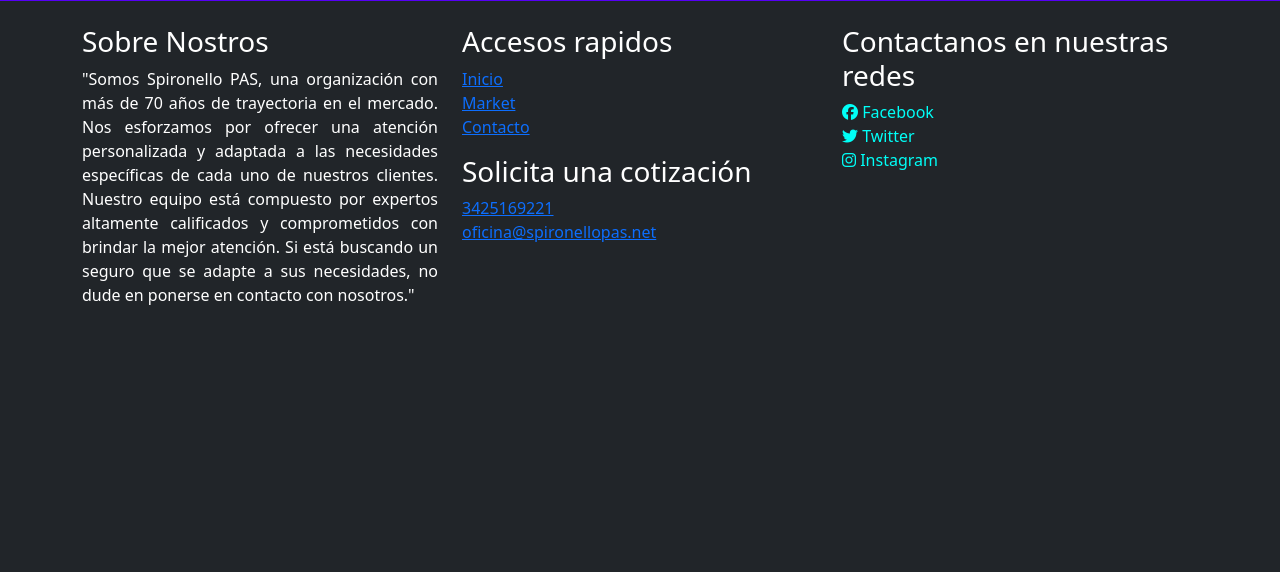
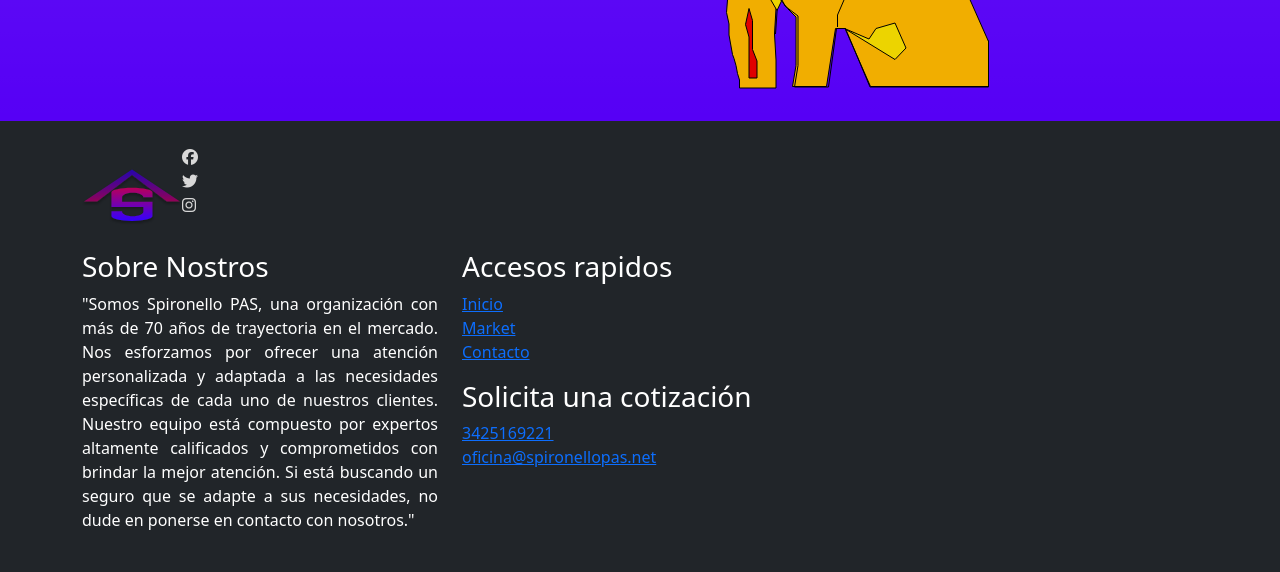
Before and after one commit to aphxtwin/spironellopas.net, a Django app: page / in a window 1280 px wide. Shown: the part 532-1104 px from the top of the page. Before the commit the page ends 837 px from the top, so only its background shows below. Run offline with Django 4.2, Linux system fonts and the light colour scheme; data comes from the database, SQL or seed files in the repository; some libraries are stand-ins or nearby versions.

Commit message:
last commit

```diff
--- a/spironellohome/forms.py
+++ b/spironellohome/forms.py
@@ -3,3 +3,8 @@ from .models import MarketPlaceProducts
 
 class ProductSelectionForm(forms.Form):
     product = forms.ModelMultipleChoiceField(queryset=MarketPlaceProducts.objects.all())
+
+class NameSurnameEmail(forms.Form):
+    name = forms.CharField(max_length=100)
+    surname = forms.CharField(max_length=150)
+    email = forms.EmailField(max_length=200)
--- a/spironellohome/models.py
+++ b/spironellohome/models.py
@@ -3,6 +3,16 @@ from ckeditor.fields import RichTextField
 from django.template.defaultfilters import slugify
 
 # Create your models here.
+
+
+class Product(models.Model):
+    product = models.CharField(max_length=200)
+
+class User(models.Model):
+    name = models.CharField(max_length=100)
+    surname = models.CharField(max_length=150)
+    email = models.EmailField(max_length=200)
+    products = models.ManyToManyField(Product)
 
 class MarketPlaceProducts(models.Model):
     title = models.CharField(max_length=100)
@@ -17,8 +27,5 @@ class MarketPlaceProducts(models.Model):
         self.slug = slugify(self.title)
         super().save(*args, **kwargs)
 
-
-
-
 class Footer(models.Model):
     about_text = models.CharField(max_length=10000)
--- a/spironellohome/static/spironellohome/homestyles.css
+++ b/spironellohome/static/spironellohome/homestyles.css
@@ -47,5 +47,5 @@
 .link-t{
     text-decoration: none;
     list-style: none;
-    color: rgb(0, 255, 247);
+    color: rgb(216, 216, 216);
 }
--- a/spironellohome/templates/spironellohome/base.html
+++ b/spironellohome/templates/spironellohome/base.html
@@ -10,7 +10,7 @@
     <title>Spironello PAS</title>
   {% endif %}
 
-  <link rel="icon" href="{% static 'spironellohome/images/spironellopasdef.png'%}">
+  <link rel="icon" href="{% static 'spironellohome/images/spironellopasdef.svg' %}">
   <!-- CSS -->
   <link rel="stylesheet" href="{% static 'spironellohome/homestyles.css' %}">
   <link href="https://cdn.jsdelivr.net/npm/bootstrap@5.3.0-alpha1/dist/css/bootstrap.min.css" rel="stylesheet" integrity="sha384-GLhlTQ8iRABdZLl6O3oVMWSktQOp6b7In1Zl3/Jr59b6EGGoI1aFkw7cmDA6j6gD" crossorigin="anonymous">  <link rel="preconnect" href="https://fonts.googleapis.com"><link rel="preconnect" href="https://fonts.gstatic.com" crossorigin><link href="https://fonts.googleapis.com/css2?family=Noto+Serif&display=swap" rel="stylesheet">
@@ -19,7 +19,7 @@
   <!-- Navbar -->
   <nav class="navbar navbar-expand-sm navbar-light bg-light">
     <a class="navbar-brand" href="{% url 'index' %}" id="spironellobrandname">
-      <img src="{% static 'spironellohome/images/spironellopasdef.png' %}" alt="Logo" class="img-fluid rounded-circle" style="height: 50px; margin-left: 10px;">
+      <img src="{% static 'spironellohome/images/spironellopasdef.svg' %}" alt="Logo" class="img-fluid rounded-circle" style="height: 50px; margin-left: 10px;">
       SpironelloPAS
     </a>
     <button class="navbar-toggler" type="button" data-bs-toggle="collapse" data-bs-target="#navbarNav" aria-controls="navbarNav" aria-expanded="false" aria-label="Toggle navigation">
@@ -43,10 +43,25 @@
   <script src="https://kit.fontawesome.com/09110e4e9e.js" crossorigin="anonymous"></script>
   <script src="https://cdn.jsdelivr.net/npm/bootstrap@5.3.0-alpha1/dist/js/bootstrap.bundle.min.js" integrity="sha384-w76AqPfDkMBDXo30jS1Sgez6pr3x5MlQ1ZAGC+nuZB+EYdgRZgiwxhTBTkF7CXvN" crossorigin="anonymous"></script>
   <!-- Footer -->
+  {% for foot_element in footer %}
   <footer class="bg-dark text-white py-4">
     <div class="container">
-      <div class="row">
-        {% for foot_element in footer %}
+        <div class="row">
+            <div class="container d-flex">
+              <div class="logo-ya"><a class="navbar-brand" href="{% url 'index' %}" id="spironellobrandname"><img src="{% static 'spironellohome/images/spironellomoderno.svg' %}" alt="Spironello Modern Logo" style="height:105px; width:100px;"></a></div>
+
+
+              <ul class="list-unstyled">
+                <li><a class="link-t" href="#"><i class="fa-brands fa-facebook"></i></a></li>
+                <li><a class="link-t" href="#"><i class="fa-brands fa-twitter"></i></a></li>
+                <li><a class="link-t" href="#"><i class="fa-brands fa-instagram"></i></a></li>
+              </ul>
+            </div>
+
+
+
+        </div>
+        <div class="row">
           <div class="col-md-4">
             <h3>Sobre Nostros</h3>
             <p style="text-align: justify;">
@@ -67,16 +82,7 @@
             <br>
             <a href="mailto:oficina@spironellopas.net">oficina@spironellopas.net</a>
           </div>
-          <div class="col-md-4">
-            <h3>Contactanos en nuestras redes</h3>
-            <ul class="list-unstyled">
-              <li><a class="link-t" href="#"><i class="fa-brands fa-facebook"></i> Facebook</a></li>
-              <li><a class="link-t" href="#"><i class="fa-brands fa-twitter"></i> Twitter</a></li>
-              <li><a class="link-t" href="#"><i class="fa-brands fa-instagram"></i> Instagram</a></li>
-            </ul>
-          </div>
-        {% endfor %}
       </div>
-
     </div>
   </footer>
+  {% endfor %}
--- a/spironellohome/templates/spironellohome/homepage.html
+++ b/spironellohome/templates/spironellohome/homepage.html
@@ -7,11 +7,11 @@
         <div class="row">
           <div class="col-md-6 p-5">
             <h1 class="display-4 text-white" id="headerTitle">Olvidate todo lo que sabes sobre el seguro</h1>
-            <p class="lead text-white" id="headerParagraph">Una nueva forma de proteger lo que te importa</p>
-            <a href="#" class="btn btn-lg btn-light" style="border-radius: 15px; padding: 0.3rem 2.5rem 0.3rem 2.5rem; color: rgb(86, 0, 245);;">Cotiza Ahora!</a>
+            <p class="lead text-white" id="headerParagraph">Una nueva manera de proteger lo que te importa</p>
+            <a href="{% url 'quickquote' %}" class="btn btn-lg btn-light" style="border-radius: 15px; padding: 0.3rem 2.5rem 0.3rem 2.5rem; color: rgb(86, 0, 245);;">Cotiza Ahora!</a>
           </div>
           <div class="col-md-6 d-none d-sm-block">
-            <img src="illustration.jpg" class="img-fluid" alt="illustration">
+            <img src="{% static 'spironellohome/images/dogatr.svg' %}" class="img-fluid" alt="illustration">
           </div>
         </div>
       </div>
--- a/spironellohome/urls.py
+++ b/spironellohome/urls.py
@@ -1,8 +1,11 @@
 from django.urls import path
 from . import views
+from .views import QuoteWizardView
+from .forms import ProductSelectionForm, NameSurnameEmail
 
 urlpatterns = [
     path("", views.index, name="index"),
+    path("cotizacion",QuoteWizardView.as_view([ProductSelectionForm,NameSurnameEmail]), name='quickquote'),
     path("marketplace", views.marketplace, name="marketplace"),
     path("marketplace/<slug:slug>", views.product_detail, name= 'product_detail')
 ]
--- a/spironellohome/views.py
+++ b/spironellohome/views.py
@@ -1,11 +1,12 @@
-from django.shortcuts import render
-from .models import MarketPlaceProducts
+from django.shortcuts import render, HttpResponseRedirect
+
+from formtools.wizard.views import SessionWizardView
+from .forms import ProductSelectionForm, NameSurnameEmail
+from .models import MarketPlaceProducts, User
 # Create your views here.
 
 def index(request):
     return render(request, 'spironellohome/homepage.html')
-
-
 
 def marketplace(request):
     products = MarketPlaceProducts.objects.all()
@@ -20,3 +21,22 @@ def product_detail(request, slug):
         'detailed_product':detailed_product
     }
     return render(request, 'spironellohome/producto.html', context)
+
+class QuoteWizardView(SessionWizardView):
+    form_list = [ProductSelectionForm, NameSurnameEmail]
+
+    def get_template_names(self):
+        return ['spironellohome/quote_wizard_step_1.html', 'spironellohome/quote_wizard_step_2.html']
+
+    def done(self, form_list, **kwargs):
+        product_form = form_list[0]
+        user_form = form_list[1]
+        if product_form.is_valid() and user_form.is_valid():
+            product_choice = product_form.cleaned_data
+            user = user_form.cleaned_data
+            user_obj = User.objects.create(**user)
+            user_obj.save()
+            user_obj.products.add(*product_choice)
+            return HttpResponseRedirect('success/')
+        else:
+            print("error")
```
Also changed, not shown: spironellohome/templates/spironellohome/quote-wizard_step_1.html (added, +10 -0 lines), spironellohome/templates/spironellohome/quote_wizard_step_2.html (added, +10 -0 lines), spironellopas/settings.py (+7 -2 lines), media/Group_2.png (added), media/house_KrZcLR1.png (added), spironellohome/migrations/0005_product_user.py (added), spironellohome/static/spironellohome/images/dogatr.svg (added), spironellohome/static/spironellohome/images/spironellomoderno.svg (added), spironellohome/static/spironellohome/images/spironellopasdef.png (deleted), spironellohome/static/spironellohome/images/spironellopasdef.svg (added), spironellohome/templates/spironellohome/success_quote_wizard.html (added), 2 other files.
